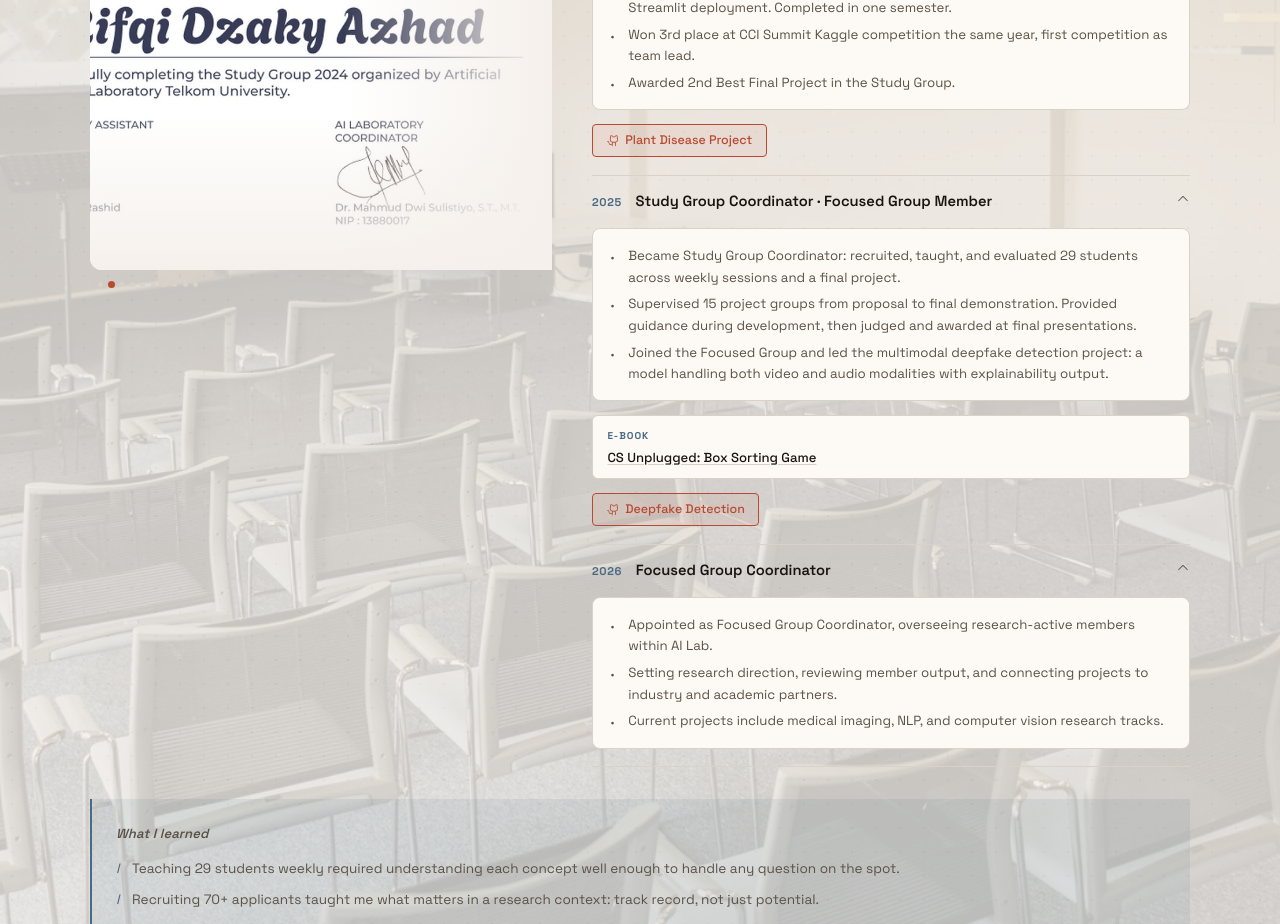
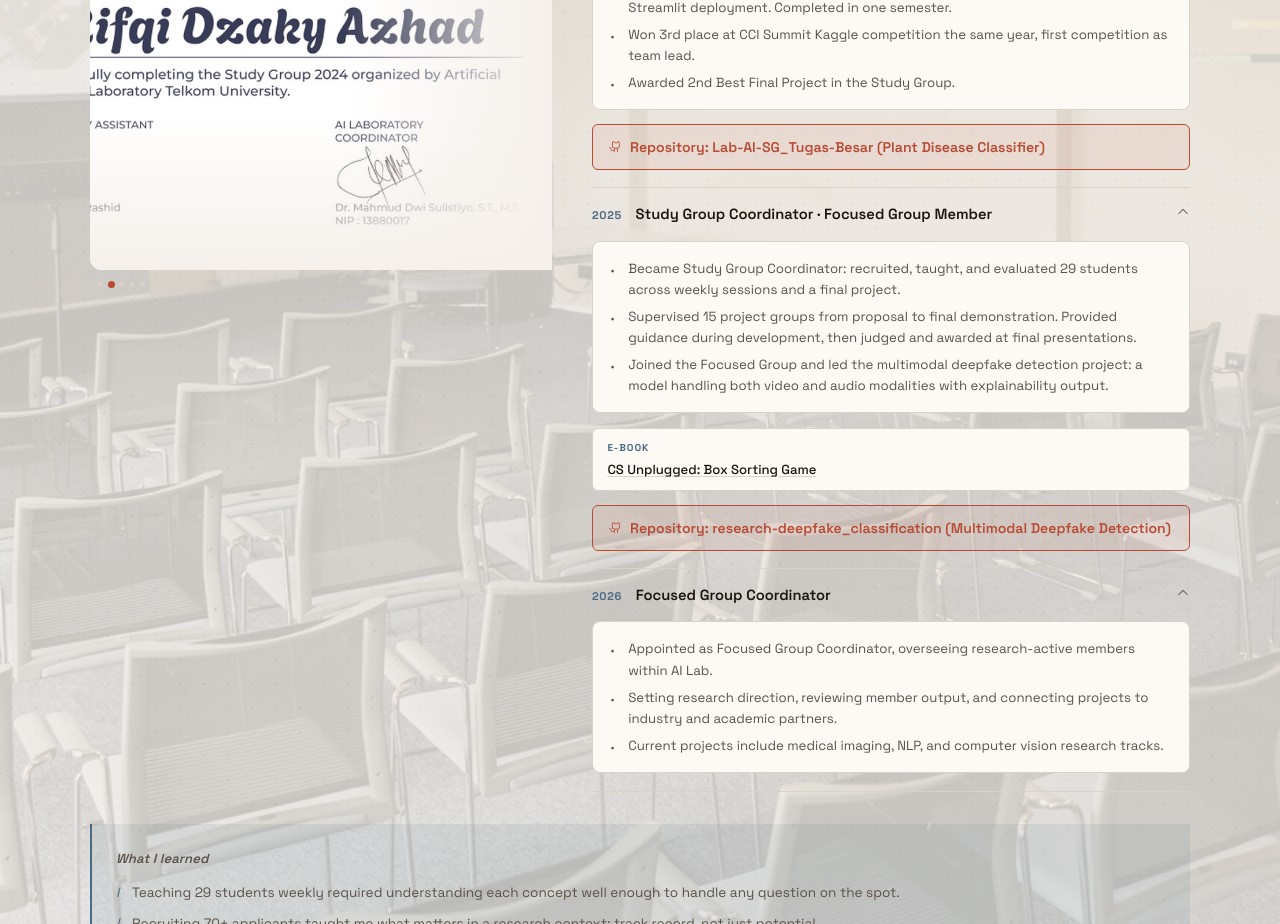
Before and after one commit to Liamours/portofolio-app, a Nuxt app: page / in a window 1280 px wide. Shown: the part 1680-2604 px from the top of the page. Built offline with nearby package versions, Linux system fonts and the light colour scheme.

Commit message:
Links full-width stacked, Type: Name format across all journeys

```diff
--- a/app/components/sections/JourneysSection.vue
+++ b/app/components/sections/JourneysSection.vue
@@ -417,15 +417,15 @@ const switchJourney = (i: number) => { activeIdx.value = i }
 }
 
 /* ── Links ── */
-.m-links { display: flex; flex-wrap: wrap; gap: 0.5rem; }
+.m-links { display: flex; flex-direction: column; gap: 0.5rem; }
 .m-link {
-  display: flex; align-items: center; gap: 0.35rem;
-  font-size: 0.78rem; font-weight: 500;
-  padding: 0.35rem 0.85rem;
-  border: 1px solid var(--accent-1); border-radius: 4px;
+  display: flex; align-items: center; gap: 0.5rem;
+  font-size: 0.88rem; font-weight: 600;
+  padding: 0.65rem 1rem;
+  border: 1px solid var(--accent-1); border-radius: 6px;
   color: var(--accent-1); background: var(--accent-1-sub);
   transition: background 0.18s ease-out, color 0.18s ease-out, transform 0.15s ease-out;
-  white-space: nowrap;
+  width: 100%;
 }
 .m-link:hover { background: var(--accent-1); color: #fff; transform: translateY(-1px); }
 
--- a/public/data/journey-ailab.json
+++ b/public/data/journey-ailab.json
@@ -20,7 +20,7 @@
         "Awarded 2nd Best Final Project in the Study Group."
       ],
       "links": [
-        { "label": "Plant Disease Project", "icon": "ph:github-logo", "url": "https://github.com/Liamours/Lab-AI-SG_Tugas-Besar" }
+        { "label": "Repository: Lab-AI-SG_Tugas-Besar (Plant Disease Classifier)", "icon": "ph:github-logo", "url": "https://github.com/Liamours/Lab-AI-SG_Tugas-Besar" }
       ],
       "images": [
         "/images/Study Group Member-1.jpg",
@@ -39,7 +39,7 @@
         "Joined the Focused Group and led the multimodal deepfake detection project: a model handling both video and audio modalities with explainability output."
       ],
       "links": [
-        { "label": "Deepfake Detection", "icon": "ph:github-logo", "url": "https://github.com/Liamours/research-deepfake_classification" }
+        { "label": "Repository: research-deepfake_classification (Multimodal Deepfake Detection)", "icon": "ph:github-logo", "url": "https://github.com/Liamours/research-deepfake_classification" }
       ],
       "images": [
         "/images/ieee.jpg",
--- a/public/data/journey-birdsound.json
+++ b/public/data/journey-birdsound.json
@@ -34,8 +34,8 @@
         "Presented at ICITACEE 2025 in Semarang. Paper accepted and published in IEEE Xplore."
       ],
       "links": [
-        { "label": "Paper", "icon": "ph:file-text", "url": "https://ieeexplore.ieee.org/document/11233192" },
-        { "label": "GitHub", "icon": "ph:github-logo", "url": "https://github.com/Liamours/Research_Birdsound-Classification_Whisper-Implementation" }
+        { "label": "Paper: Bird Sound Identification in Indonesia and Malaysia (IEEE)", "icon": "ph:file-text", "url": "https://ieeexplore.ieee.org/document/11233192" },
+        { "label": "Repository: Research_Birdsound-Classification_Whisper-Implementation", "icon": "ph:github-logo", "url": "https://github.com/Liamours/Research_Birdsound-Classification_Whisper-Implementation" }
       ],
       "publications": [
         {
--- a/public/data/journey-transtrack.json
+++ b/public/data/journey-transtrack.json
@@ -22,9 +22,9 @@
         "3-service Docker stack. 39 tests passing against the live MDVR server."
       ],
       "links": [
-        { "label": "Deployment", "icon": "ph:github-logo", "url": "https://github.com/TelU-TransTrack-Fatigue-Detection/transtrack-cloud-review" },
-        { "label": "Demo App", "icon": "ph:play-circle", "url": "https://github.com/TelU-TransTrack-Fatigue-Detection/transtrack-demonstration" },
-        { "label": "Training", "icon": "ph:brain", "url": "https://github.com/TelU-TransTrack-Fatigue-Detection/initial-class-mediapipe-face_crop" }
+        { "label": "Repository: transtrack-cloud-review (API Deployment)", "icon": "ph:github-logo", "url": "https://github.com/TelU-TransTrack-Fatigue-Detection/transtrack-cloud-review" },
+        { "label": "Repository: transtrack-demonstration (Streamlit Demo App)", "icon": "ph:github-logo", "url": "https://github.com/TelU-TransTrack-Fatigue-Detection/transtrack-demonstration" },
+        { "label": "Repository: initial-class-mediapipe-face_crop (Training & Experiments)", "icon": "ph:github-logo", "url": "https://github.com/TelU-TransTrack-Fatigue-Detection/initial-class-mediapipe-face_crop" }
       ]
     }
   ]
--- a/public/data/journey-wbbs.json
+++ b/public/data/journey-wbbs.json
@@ -48,9 +48,9 @@
         "/images/1-From Segmentation to Biomarker Quantification A Deep Learning Framework for Metastases Detection in Bone Scans.jpg"
       ],
       "links": [
-        { "label": "Source Code (wbbs-nnunetv2)", "icon": "ph:github-logo", "url": "https://github.com/Liamours/wbbs-nnunetv2" },
-        { "label": "Segmentation Masks Dataset (Zenodo, 3,593 images)", "icon": "ph:database", "url": "https://zenodo.org/records/20342310" },
-        { "label": "Preprint (SSRN)", "icon": "ph:file-text", "url": "https://ssrn.com/abstract=5187453" }
+        { "label": "Repository: wbbs-nnunetv2", "icon": "ph:github-logo", "url": "https://github.com/Liamours/wbbs-nnunetv2" },
+        { "label": "Dataset: Segmentation Masks, 3,593 WBBS Images (Zenodo)", "icon": "ph:database", "url": "https://zenodo.org/records/20342310" },
+        { "label": "Preprint: From Segmentation to Biomarker Quantification (SSRN)", "icon": "ph:file-text", "url": "https://ssrn.com/abstract=5187453" }
       ],
       "publications": [
         {
```
